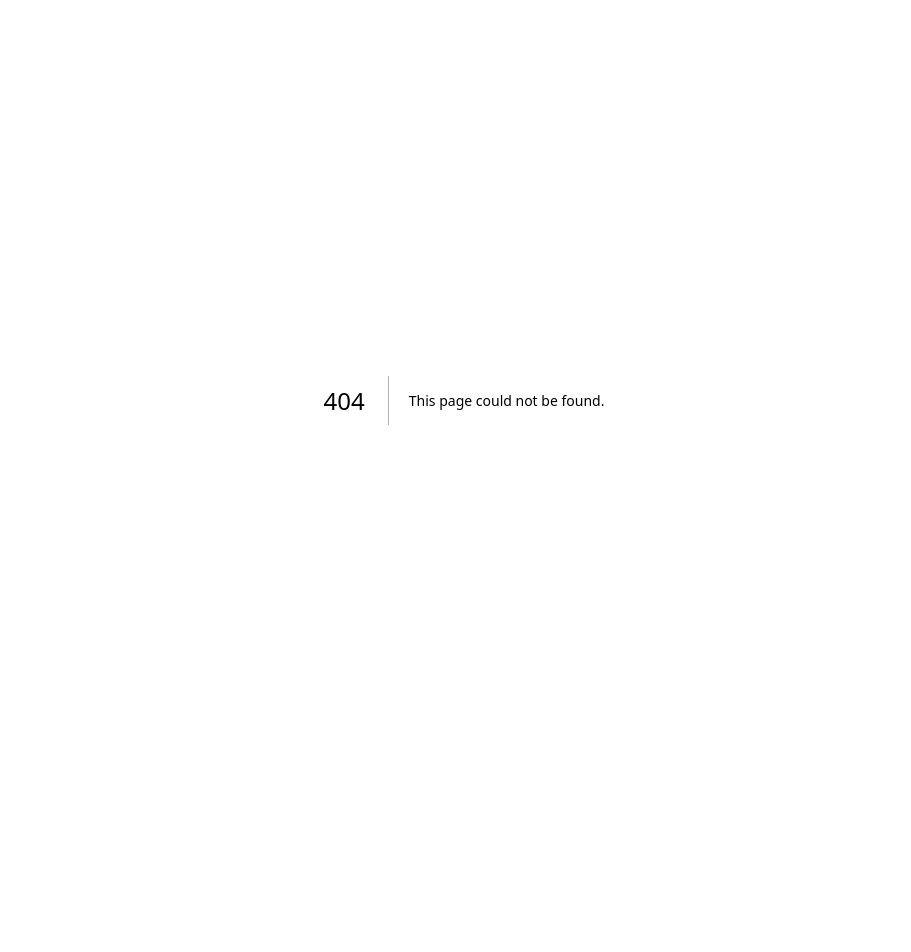
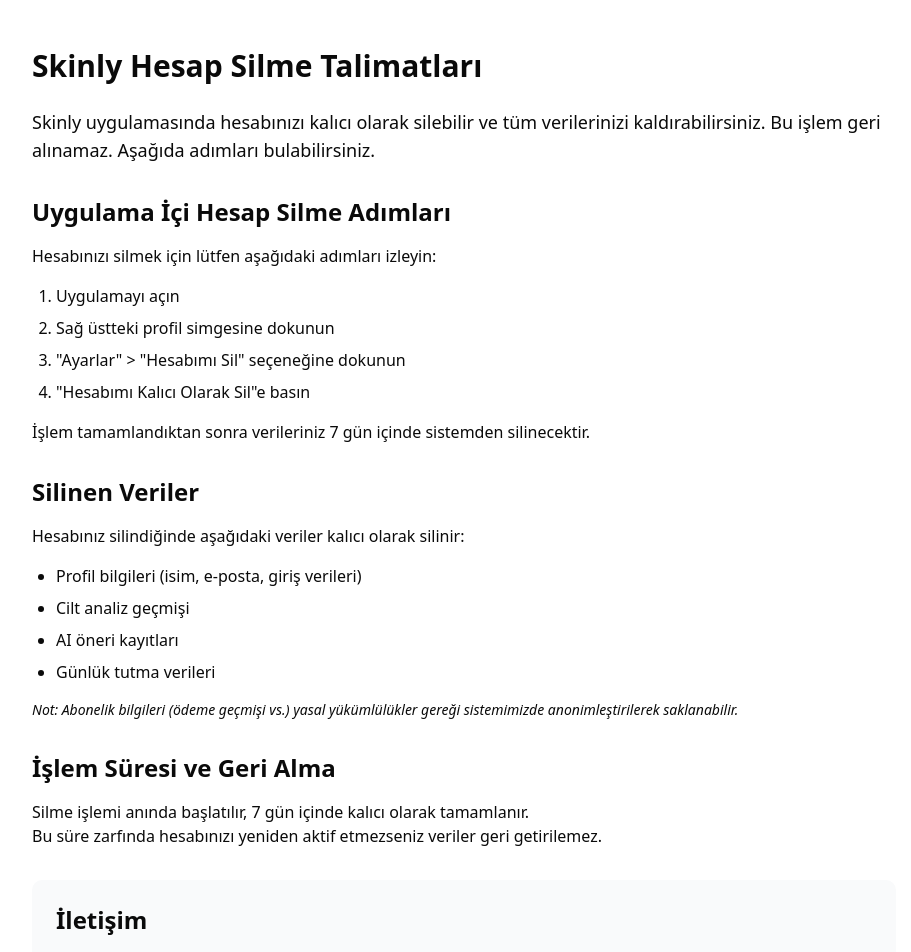
Before and after one commit to ygtcelk06/skiny-app-landing-page, a Next.js app: page /delete-account in a window 1280 px wide. Before the commit this address had no page. Shown: the top 952 px of the page, without its empty margins (176-1087 px from the left). Before the commit the page ends 800 px from the top, so only its background shows below. Built offline with nearby package versions, Linux system fonts and the light colour scheme.

Commit message:
feat: Hesap silme sayfası eklendi ve footer menüye link eklendi

```diff
--- /dev/null
+++ b/app/delete-account/page.tsx
@@ -0,0 +1,66 @@
+import React from 'react';
+
+const DeleteAccountPage = () => {
+  return (
+    <div className="container mx-auto px-4 py-12 max-w-4xl">
+      <h1 className="text-3xl font-bold mb-6">Skinly Hesap Silme Talimatları</h1>
+
+      <div className="prose max-w-none">
+        <p className="text-lg mb-8">
+          Skinly uygulamasında hesabınızı kalıcı olarak silebilir ve tüm verilerinizi kaldırabilirsiniz.
+          Bu işlem geri alınamaz. Aşağıda adımları bulabilirsiniz.
+        </p>
+
+        <section className="mb-8">
+          <h2 className="text-2xl font-semibold mb-4">Uygulama İçi Hesap Silme Adımları</h2>
+          <p>Hesabınızı silmek için lütfen aşağıdaki adımları izleyin:</p>
+          <ol className="list-decimal pl-6 space-y-2 mt-4">
+            <li>Uygulamayı açın</li>
+            <li>Sağ üstteki profil simgesine dokunun</li>
+            <li>&quot;Ayarlar&quot; &gt; &quot;Hesabımı Sil&quot; seçeneğine dokunun</li>
+            <li>&quot;Hesabımı Kalıcı Olarak Sil&quot;e basın</li>
+          </ol>
+          <p className="mt-4">
+            İşlem tamamlandıktan sonra verileriniz 7 gün içinde sistemden silinecektir.
+          </p>
+        </section>
+
+        <section className="mb-8">
+          <h2 className="text-2xl font-semibold mb-4">Silinen Veriler</h2>
+          <p>Hesabınız silindiğinde aşağıdaki veriler kalıcı olarak silinir:</p>
+          <ul className="list-disc pl-6 space-y-2 mt-4">
+            <li>Profil bilgileri (isim, e-posta, giriş verileri)</li>
+            <li>Cilt analiz geçmişi</li>
+            <li>AI öneri kayıtları</li>
+            <li>Günlük tutma verileri</li>
+          </ul>
+          <p className="mt-4 text-sm italic">
+            Not: Abonelik bilgileri (ödeme geçmişi vs.) yasal yükümlülükler gereği sistemimizde anonimleştirilerek saklanabilir.
+          </p>
+        </section>
+
+        <section className="mb-8">
+          <h2 className="text-2xl font-semibold mb-4">İşlem Süresi ve Geri Alma</h2>
+          <p>
+            Silme işlemi anında başlatılır, 7 gün içinde kalıcı olarak tamamlanır.
+            <br />
+            Bu süre zarfında hesabınızı yeniden aktif etmezseniz veriler geri getirilemez.
+          </p>
+        </section>
+
+        <section className="bg-gray-50 p-6 rounded-lg">
+          <h2 className="text-2xl font-semibold mb-4">İletişim</h2>
+          <p>
+            Herhangi bir sorunla karşılaşırsanız bizimle şu adresten iletişime geçebilirsiniz:
+            <br />
+            <a href="mailto:support@skinly.com.tr" className="text-blue-600 hover:text-blue-800">
+              📧 support@skinly.com.tr
+            </a>
+          </p>
+        </section>
+      </div>
+    </div>
+  );
+};
+
+export default DeleteAccountPage;
--- a/components/sections/footer.tsx
+++ b/components/sections/footer.tsx
@@ -7,6 +7,7 @@
     links: [
       { name: "Hakkımızda", href: "/hakkimizda" },
       { name: "İletişim", href: "/iletisim" },
+      { name: "Hesap Silme", href: "/delete-account" },
     ],
   },
   {
```
